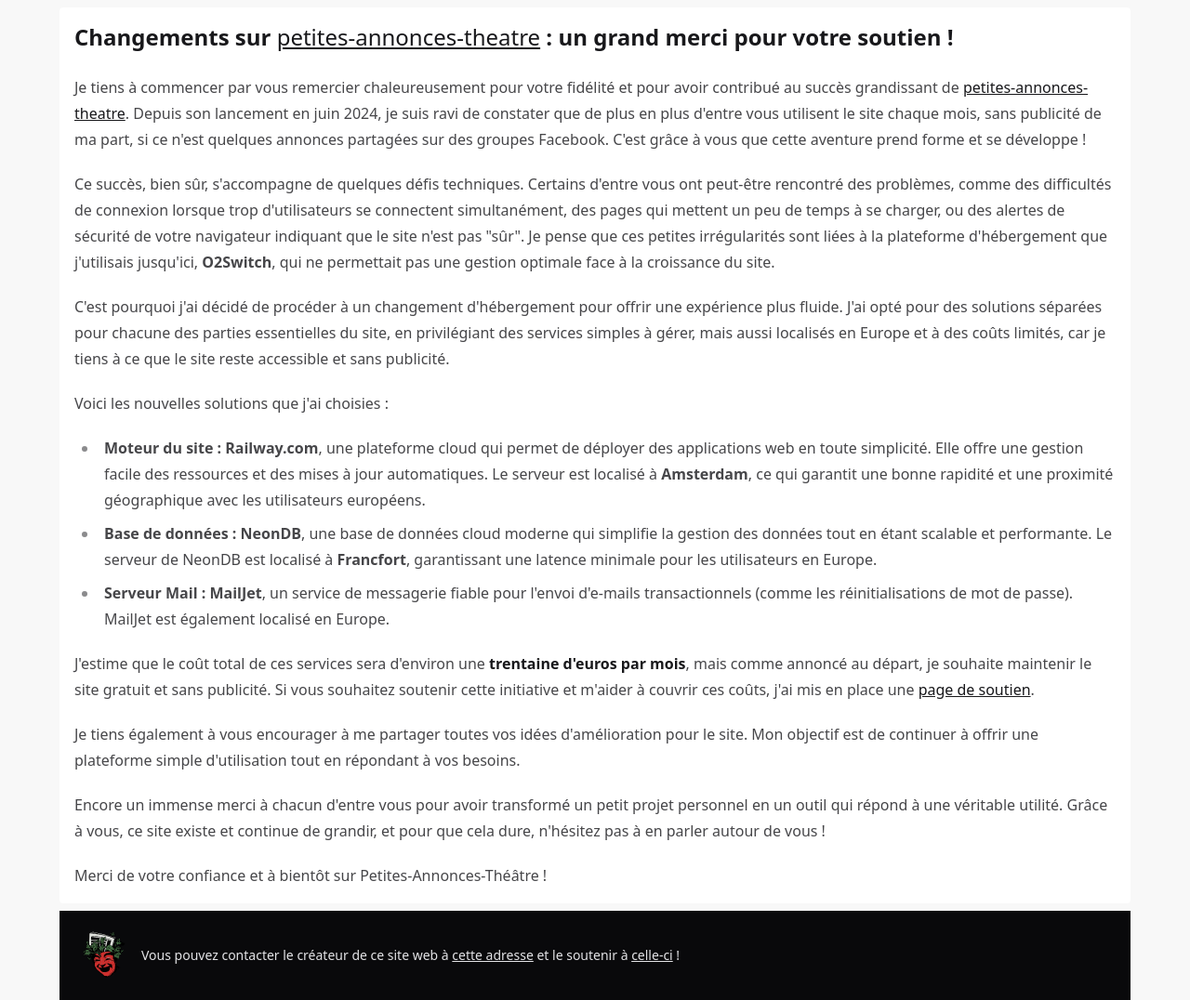
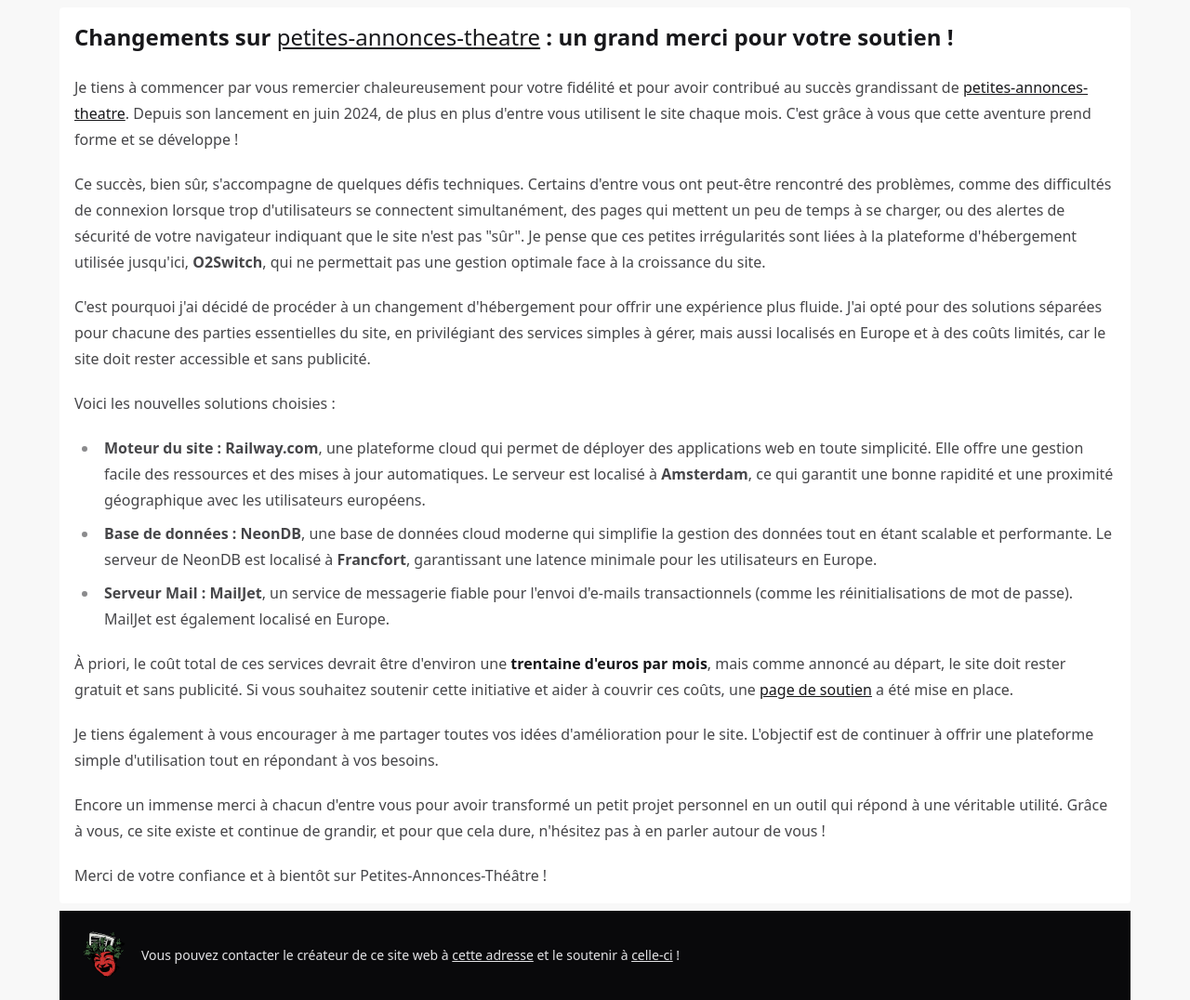
Before and after one commit to kenshuri/pat, a Django app: page /announcement in a window 1280 px wide. Shown: the part 96-1172 px from the top of the page at 93% size. Run offline with Django 5.2, Linux system fonts and the light colour scheme; some libraries are stand-ins or nearby versions.

Commit message:
FEAT: Modify announcement

```diff
--- a/core/templates/core/announcement.html
+++ b/core/templates/core/announcement.html
@@ -13,9 +13,8 @@ Petites Annonces Théâtre
     <p>
         Je tiens à commencer par vous remercier chaleureusement pour votre fidélité et pour avoir contribué au succès
         grandissant de <a href="{% url 'index' %}" class="link">petites-annonces-theatre</a>.
-        Depuis son lancement en juin 2024, je suis ravi de constater que de plus en plus d'entre vous utilisent
-        le site chaque mois, sans publicité de ma part, si ce n'est quelques annonces partagées sur des groupes
-        Facebook. C'est grâce à vous que cette aventure prend forme et se développe !
+        Depuis son lancement en juin 2024, de plus en plus d'entre vous utilisent
+        le site chaque mois. C'est grâce à vous que cette aventure prend forme et se développe !
     </p>
 
     <p>
@@ -23,7 +22,7 @@ Petites Annonces Théâtre
         Certains d'entre vous ont peut-être rencontré des problèmes, comme des difficultés de connexion
         lorsque trop d'utilisateurs se connectent simultanément, des pages qui mettent un peu de temps à se charger,
         ou des alertes de sécurité de votre navigateur indiquant que le site n'est pas "sûr".
-        Je pense que ces petites irrégularités sont liées à la plateforme d'hébergement que j'utilisais jusqu'ici,
+        Je pense que ces petites irrégularités sont liées à la plateforme d'hébergement utilisée jusqu'ici,
         <span class="font-bold">O2Switch</span>, qui ne permettait pas une gestion optimale face à la croissance du site.
     </p>
 
@@ -31,10 +30,10 @@ Petites Annonces Théâtre
         C'est pourquoi j'ai décidé de procéder à un changement d'hébergement pour offrir une expérience
         plus fluide. J'ai opté pour des solutions séparées pour chacune des parties essentielles du site,
         en privilégiant des services simples à gérer, mais aussi localisés en Europe et à des coûts limités,
-        car je tiens à ce que le site reste accessible et sans publicité.
+        car le site doit rester accessible et sans publicité.
     </p>
     <p>
-        Voici les nouvelles solutions que j'ai choisies :
+        Voici les nouvelles solutions choisies :
     <ul>
         <li>
             <span class="font-bold">Moteur du site : Railway.com</span>, une plateforme cloud qui permet de déployer
@@ -56,14 +55,14 @@ Petites Annonces Théâtre
     </ul>
     </p>
     <p>
-        J'estime que le coût total de ces services sera d'environ une <strong>trentaine d'euros par mois</strong>, mais comme
-        annoncé au départ, je souhaite maintenir le site gratuit et sans publicité.
-        Si vous souhaitez soutenir cette initiative et m'aider à couvrir ces coûts,
-        j'ai mis en place une <a href="https://ko-fi.com/petitesannoncestheatre">page de soutien</a>.
+        À priori, le coût total de ces services devrait être d'environ une <strong>trentaine d'euros par mois</strong>,
+        mais comme annoncé au départ, le site doit rester gratuit et sans publicité.
+        Si vous souhaitez soutenir cette initiative et aider à couvrir ces coûts,
+        une <a href="https://ko-fi.com/petitesannoncestheatre">page de soutien</a> a été mise en place.
     </p>
     <p>
         Je tiens également à vous encourager à me partager toutes vos idées d'amélioration pour le site.
-        Mon objectif est de continuer à offrir une plateforme simple d'utilisation tout en répondant à vos besoins.
+        L'objectif est de continuer à offrir une plateforme simple d'utilisation tout en répondant à vos besoins.
     </p>
     <p>
         Encore un immense merci à chacun d'entre vous pour avoir transformé un petit projet personnel en un outil qui
```
